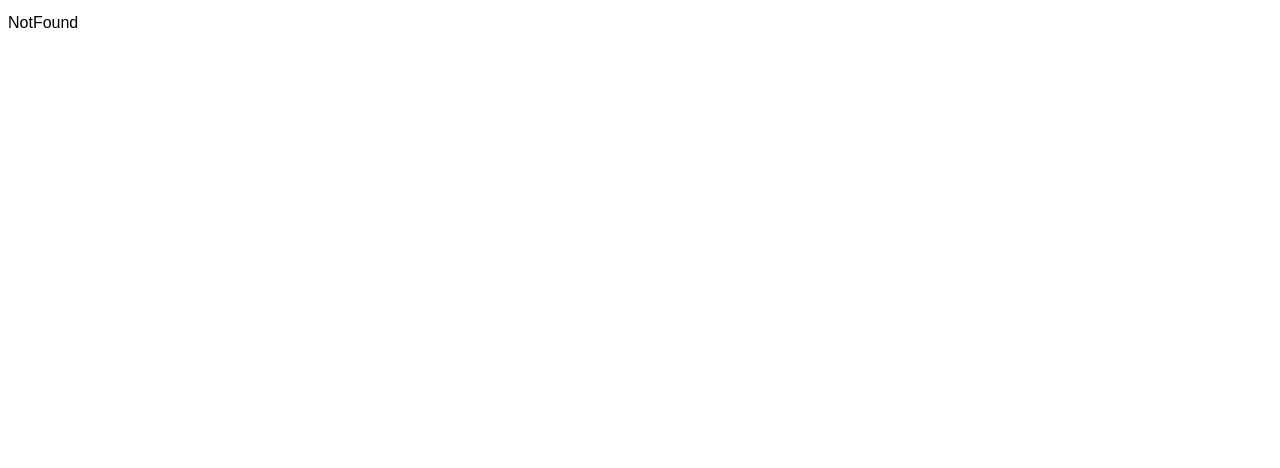
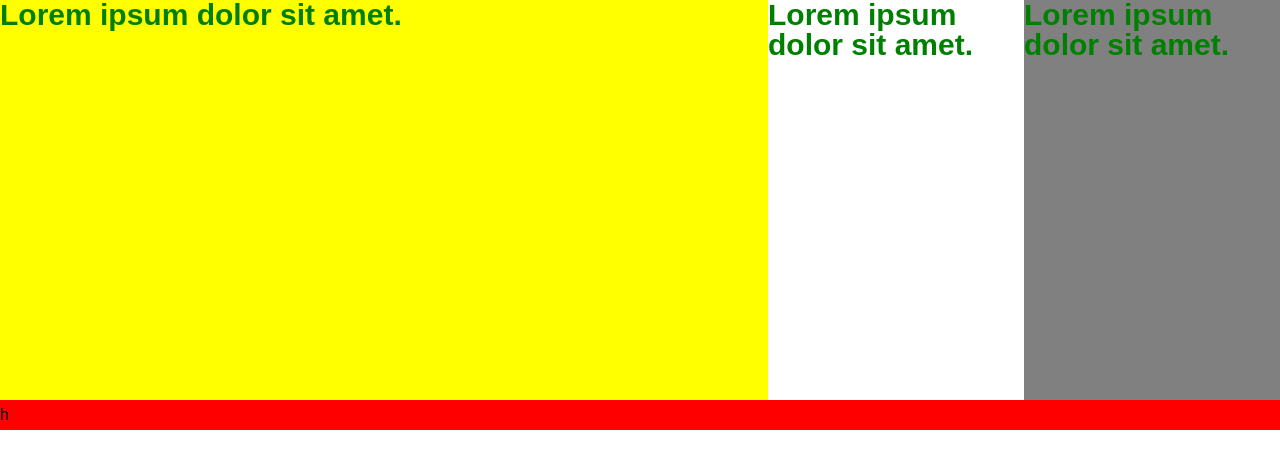
Before and after one commit to ChukwuEmeka-16/refresher-sandbox, a React (Vite) app in the folder myreactwebapp/: page /scss in a window 1280 px wide. Shown: the top 468 px of the page. Built offline with nearby package versions, Linux system fonts and the light colour scheme.

Commit message:
flex box

```diff
--- a/myreactwebapp/src/App.jsx
+++ b/myreactwebapp/src/App.jsx
@@ -12,6 +12,8 @@ import axios from 'axios'
 import SearchWithDebounce from './components/SearchWithDebounce'
 import AdvTest from './components/AdvTest'
 import AxiosTest from './components/AxiosTest'
+import ScssTest from './components/ScssTest'
+import CssTest from './components/CssTest'
 //import LazyLoadTest from './components/LazyLoadTest'
 const LazyDyImp = lazy(()=>import('./components/LazyLoadTest'))
 
@@ -25,7 +27,7 @@ axios.defaults.transformResponse.concat(data=>{
   return data
 })
 
-// does thi whenever a request is made
+// does this whenever a request is made
 axios.interceptors.request.use(
 
   (config)=>{
@@ -67,6 +69,8 @@ function App() {
       <Route path='/infinite' element={<InfiniteScroll/>}/>
       <Route path='/advanced' element={<AdvTest/>}/>
       <Route path='/axios' element={<AxiosTest/>}/>
+      <Route path='/scss' element={<ScssTest/>}/>
+      <Route path='/css' element={<CssTest/>}/>
     </Routes>
    </Suspense>
 
--- /dev/null
+++ b/myreactwebapp/src/components/CssTest.jsx
@@ -0,0 +1,43 @@
+import React from 'react'
+
+const CssTest = () => {
+
+
+
+  return (
+    <div className='parent'>
+      <div className='flexitem'>
+
+         <div >item 1</div>
+         <div>item 2</div>
+         <div>item 3</div>
+         {/* <div >item 1</div>
+         <div>item 2</div>
+         <div>item 3</div>
+         <div >item 1</div>
+         <div>item 2</div>
+         <div>item 3</div>
+         <div >item 1</div>
+         <div>item 2</div>
+         <div>item 3</div>
+         <div >item 1</div>
+         <div>item 2</div>
+         <div>item 3</div>
+         <div >item 1</div>
+         <div>item 2</div>
+         <div>item 3</div>
+         <div >item 1</div>
+         <div>item 2</div>
+         <div>item 3</div>
+         <div >item 1</div>
+         <div>item 2</div>
+         <div>item 3</div>
+         <div >item 1</div>
+         <div>item 2</div>
+         <div>item 3</div> */}
+      </div>
+    </div>
+  )
+}
+
+export default CssTest
--- /dev/null
+++ b/myreactwebapp/src/components/ScssTest.jsx
@@ -0,0 +1,25 @@
+import React from 'react'
+
+const ScssTest = () => {
+  return (
+    <>
+    <div className='css-body'>
+      <div className='div-1'>
+        <strong>Lorem ipsum dolor sit amet.</strong>
+      </div>
+      <div className='div-2'>
+        <strong>Lorem ipsum dolor sit amet.</strong>
+      </div>
+      <div className='div-3'>
+        <strong>Lorem ipsum dolor sit amet.</strong>
+      </div>
+
+    </div>
+      <div className='hey'>
+            h
+      </div>
+    </>
+  )
+}
+
+export default ScssTest
--- a/myreactwebapp/src/components/SearchWithDebounce.jsx
+++ b/myreactwebapp/src/components/SearchWithDebounce.jsx
@@ -14,26 +14,26 @@ const SearchWithDebounce = () => {
   },[])
 
   //debounce
-  // useEffect(()=>{
-  //   let timeout = setTimeout(()=>{
-  //     searchTerm.length >0 && console.log(searchTerm);
+  useEffect(()=>{
+    let timeout = setTimeout(()=>{
+      searchTerm.length >0 && console.log(searchTerm);
 
-  //   },2000)
-  //   return ()=>{
-  //     clearTimeout(timeout)
-  //   }
-  // },[searchTerm])
+    },2000)
+    return ()=>{
+      clearTimeout(timeout)
+    }
+  },[searchTerm])
 
-useEffect(()=>{
+// useEffect(()=>{
 
-  let throttle = setInterval(()=>{
-    console.log(searchTerm);
+//   let throttle = setInterval(()=>{
+//     console.log(searchTerm);
 
-  },2000)
-  return()=>{
-    clearInterval(throttle)
-  }
-},[searchTerm])
+//   },2000)
+//   return()=>{
+//     clearInterval(throttle)
+//   }
+// },[searchTerm])
 
   return (
     <div>
--- a/myreactwebapp/src/index.scss
+++ b/myreactwebapp/src/index.scss
@@ -1,36 +1,40 @@
+@use "sass:map";
+@use './styles/utilities.scss';
+@use './styles//CssTest.scss';
 *{
-  // margin: 0;
-  // padding: 0;
+  margin: 0;
+  padding: 0;
   font-family: sans-serif;
   line-height: 1.9rem ;
 }
 
-// body{
+// a mixin, used to create a block of reusable code
+
+@mixin div-styling($color){
+  background-color: $color;
+  font-size: 30px;
+  color: green;
+}
 
 
 
-// }
-
-.box-container{
-  background-color: rgb(136, 221, 224);
+.css-body{
+  background-color: steelblue;
+  height: 50vh;
   display: flex;
-  width: 75%;
-  margin: auto;
-
-  height: 50vh;
-  align-items: center; /*    y-axis */
-  justify-content: start;/*    x-axis */
-  div{
-    background-color: steelblue;
-    flex: 1;
-    height: 100%;
-    text-align: center;
 
 
+  >.div-1{
+    @include div-styling(yellow);
+    flex: map.get(utilities.$flex-sizes,'large');
   }
-}
-
-.box-container > div:nth-child(odd){
-  background-color: slateblue;
+  >.div-2{
+    @include div-styling(white);
+    flex: map.get(utilities.$flex-sizes,'small');
+  }
+  >.div-3{
+    @include div-styling(grey);
+    flex: map.get(utilities.$flex-sizes,'small');
+  }
 
 }
--- /dev/null
+++ b/myreactwebapp/src/styles/CssTest.scss
@@ -0,0 +1,35 @@
+.parent{
+    background-color: grey;
+    height: 100vh;
+
+
+    .flexitem{
+        display: flex;
+        height: 100%;
+       // flex-wrap: wrap;
+
+        align-content: center;
+        align-items: center;
+     //  justify-content: space-around;
+        gap: 10px;
+
+
+
+        >div:nth-child(odd){
+            background-color: yellow;
+            flex-basis: 250px;
+            flex-shrink: 2;
+        }
+        >div:nth-child(even){
+            background-color: blue;
+            flex-basis: 250px;
+           flex-shrink: 0;
+
+        }
+        >div:nth-child(3){
+            margin-left: auto;
+        }
+
+
+    }
+}
--- /dev/null
+++ b/myreactwebapp/src/styles/utilities.scss
@@ -0,0 +1,12 @@
+// files for utility classes va`riables and maps
+
+// a map in sass
+$flex-sizes:(
+  "small":1,
+  "mdeium":2,
+  "large":3
+);
+
+.hey{
+  background-color: red;
+}
```
